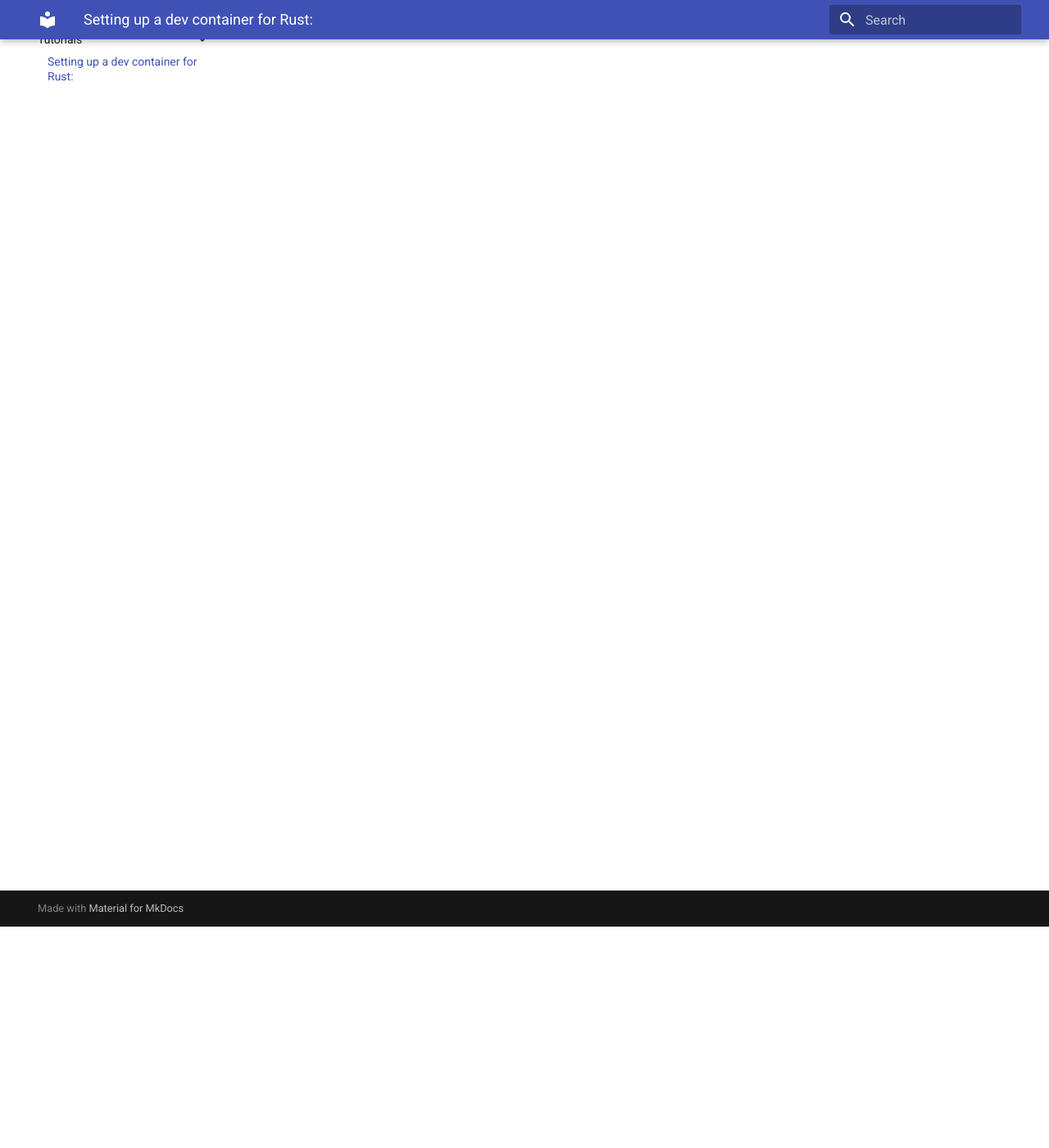
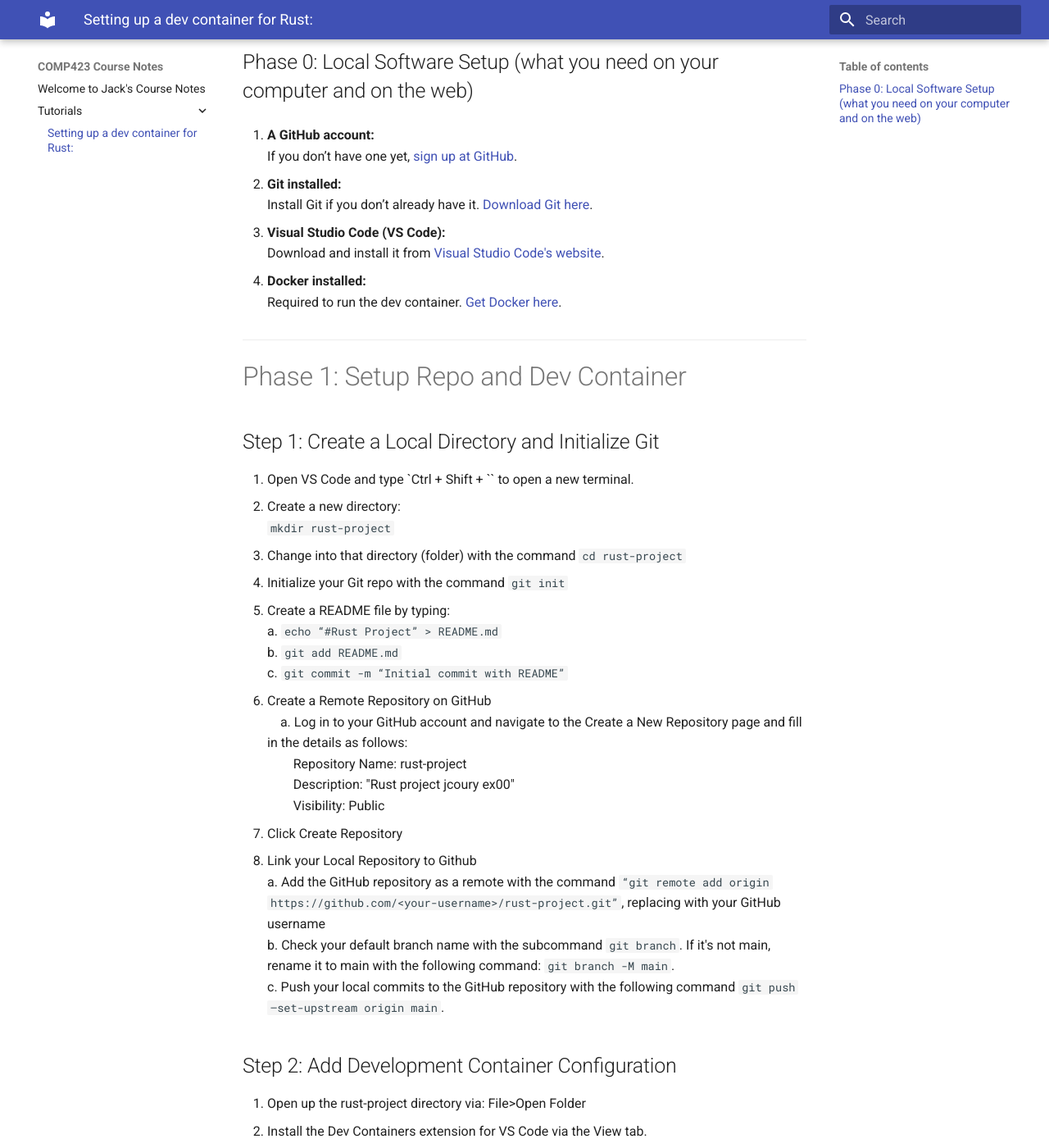
Before and after one commit to jcoury89/comp423-course-notes, an MkDocs documentation site: the page built from docs/tutorials/rust-setup.md, in a window 1280 px wide and 1400 px high, scrolled down 270 px. Shown: the whole window at 82% size. Built offline with MkDocs 1.6.1 and Material for MkDocs 9.7.7, drawn with Linux system fonts in a browser that asks for light colours; some of the changed text lies outside the part shown.

Commit message:
rust tutorial completion commit

````diff
--- a/docs/tutorials/rust-setup.md
+++ b/docs/tutorials/rust-setup.md
@@ -3,3 +3,85 @@
 * Primary author: [Jack Coury](https://github.com/jcoury89)
 
 * Reviewer: [Taylor Morris](https://github.com/Taylor1515)
+
+* Site adapted from [Comp 423 MKdocs Tutorial](https://comp423-25s.github.io/resources/MkDocs/tutorial/#step-2-create-a-remote-repository-on-github)
+
+
+
+## Phase 0: Local Software Setup (what you need on your computer and on the web)
+
+1. **A GitHub account:**
+   If you don’t have one yet, [sign up at GitHub](https://github.com).
+
+2. **Git installed:**
+   Install Git if you don’t already have it. [Download Git here](https://git-scm.com).
+
+3. **Visual Studio Code (VS Code):**
+   Download and install it from [Visual Studio Code's website](https://code.visualstudio.com).
+
+4. **Docker installed:**
+   Required to run the dev container. [Get Docker here](https://www.docker.com).
+
+---
+
+# Phase 1: Setup Repo and Dev Container
+
+## Step 1: Create a Local Directory and Initialize Git
+
+1. Open VS Code and type `Ctrl + Shift + \`` to open a new terminal.
+2. Create a new directory:
+   ```mkdir rust-project```
+3.	Change into that directory (folder) with the command ```cd rust-project```
+4.	Initialize your Git repo with the command ```git init```
+5.	Create a README file by typing:
+    a.	```echo “#Rust Project” > README.md```
+    b.	```git add README.md ```
+    c.	```git commit -m “Initial commit with README”```
+6.	Create a Remote Repository on GitHub
+    &nbsp;&nbsp;&nbsp;&nbsp;a.	 Log in to your GitHub account and navigate to the Create a New Repository page and fill in the details as follows:
+        &nbsp;&nbsp;&nbsp;&nbsp;&nbsp;&nbsp;&nbsp;&nbsp;Repository Name: rust-project
+        &nbsp;&nbsp;&nbsp;&nbsp;&nbsp;&nbsp;&nbsp;&nbsp;Description: "Rust project jcoury ex00"
+        &nbsp;&nbsp;&nbsp;&nbsp;&nbsp;&nbsp;&nbsp;&nbsp;Visibility: Public
+7.	Click Create Repository
+8.	Link your Local Repository to Github
+    a.	Add the GitHub repository as a remote with the command ```“git remote add origin https://github.com/<your-username>/rust-project.git”```, replacing <your-username> with your GitHub username
+    b.	Check your default branch name with the subcommand ```git branch```. If it's not main, rename it to main with the following command: ```git branch -M main```.
+    c.	Push your local commits to the GitHub repository with the following command ```git push –set-upstream origin main```.
+## Step 2:	Add Development Container Configuration
+
+1.	Open up the rust-project directory via: File>Open Folder
+2.	Install the Dev Containers extension for VS Code via the View tab.
+3.	Create a .devcontainer directory in the root of your project with the following file inside of this "hidden" configuration directory:
+        &nbsp;&nbsp;&nbsp;&nbsp;i.	.devcontainer/devcontainer.json
+        &nbsp;&nbsp;&nbsp;&nbsp;ii.	Copy the following code into your .json file
+
+```json
+{
+  "name": "Rust Development Environment",
+  "image": "mcr.microsoft.com/devcontainers/rust:latest",
+  "customizations": {
+    "vscode": {
+      "extensions": ["rust-lang.rust-analyzer"]
+    }
+  },
+  "postCreateCommand": "rustc --version"
+}
+```
+10. Great! Almost Done! Now just press ```Ctrl Shift P``` and type in ```Dev Containers: Reopen in Container```
+11. Once it has fully opened open up another terminal and type ```rustc --version```
+
+
+# Phase 3: Write Your First Program!
+
+1. Open up a new terminal and type ```cargo new hello --vcs none```
+    a. This creates a new folder with a file called main.rs inside it
+    b. Open up that file in your vs code file explorer and replace 'hello' with 'Hello COMP423', and save.
+2. Go to your project directory by typing into the terminal ```cd hello```
+3. Type ```cargo build``` into the terminal and then hit enter.
+    a. Cargo build compiles your program and creates an executable which it stores in another folder called 'target/debug' in your working directory.
+4. Run that executable in your terminal by typing ```cargo run``` or ```cargo run ./target/debug/hello```
+5. And Voila! you have written your first program in Rust!
+6. Dont forget to run through the git subcommands to push everything you created into your repo!
+    ```git add .```
+    ```git commit -m "my first rust program"```
+    ```git push -u origin main```
````
Also changed, not shown: README.md (+3 -0 lines).
